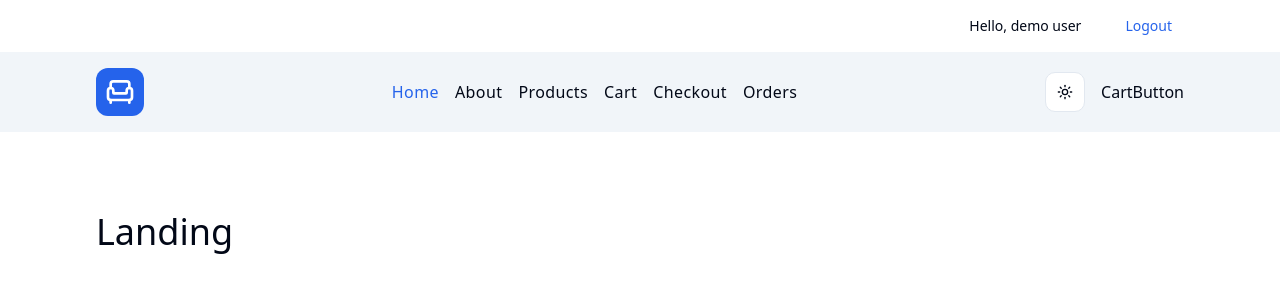
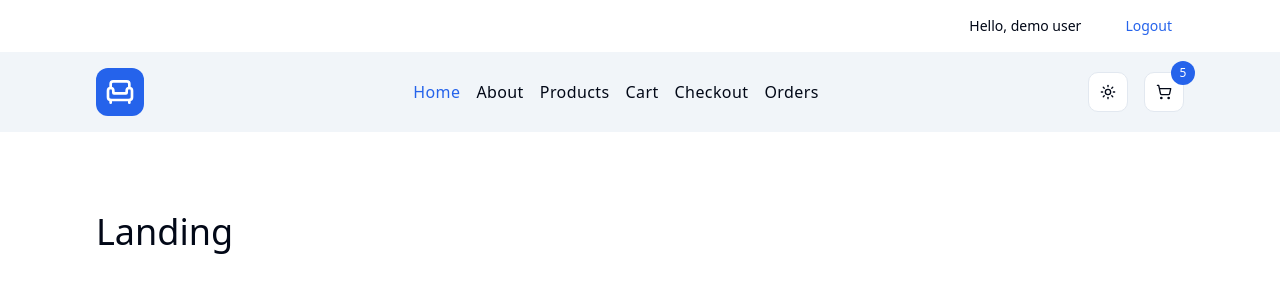
Before and after one commit to zreonx/comfy-store, a React app: page / in a window 1280 px wide. Shown: the top 300 px of the page. Built offline with nearby package versions, Linux system fonts and the light colour scheme; the HTML template or start-up script is replaced by a standard one.

Commit message:
added cart button

```diff
--- a/src/components/CartButton.tsx
+++ b/src/components/CartButton.tsx
@@ -1,11 +1,24 @@
-import React from 'react'
+import { Button } from './ui/button';
+import { ShoppingCart } from 'lucide-react';
+import { Link } from 'react-router-dom';
 
 function CartButton() {
+  const numItemsCart = 5;
   return (
-    <div>
-      CartButton
-    </div>
-  )
+    <Button
+      asChild
+      variant="outline"
+      size="icon"
+      className="flex justify-center items-center relative"
+    >
+      <Link to="/cart">
+        <ShoppingCart />{' '}
+        <span className="absolute -top-3 -right-3 bg-primary text-white rounded-full h-6 w-6 flex items-center justify-center text-xs">
+          {numItemsCart}
+        </span>
+      </Link>
+    </Button>
+  );
 }
 
-export default CartButton
+export default CartButton;
```
